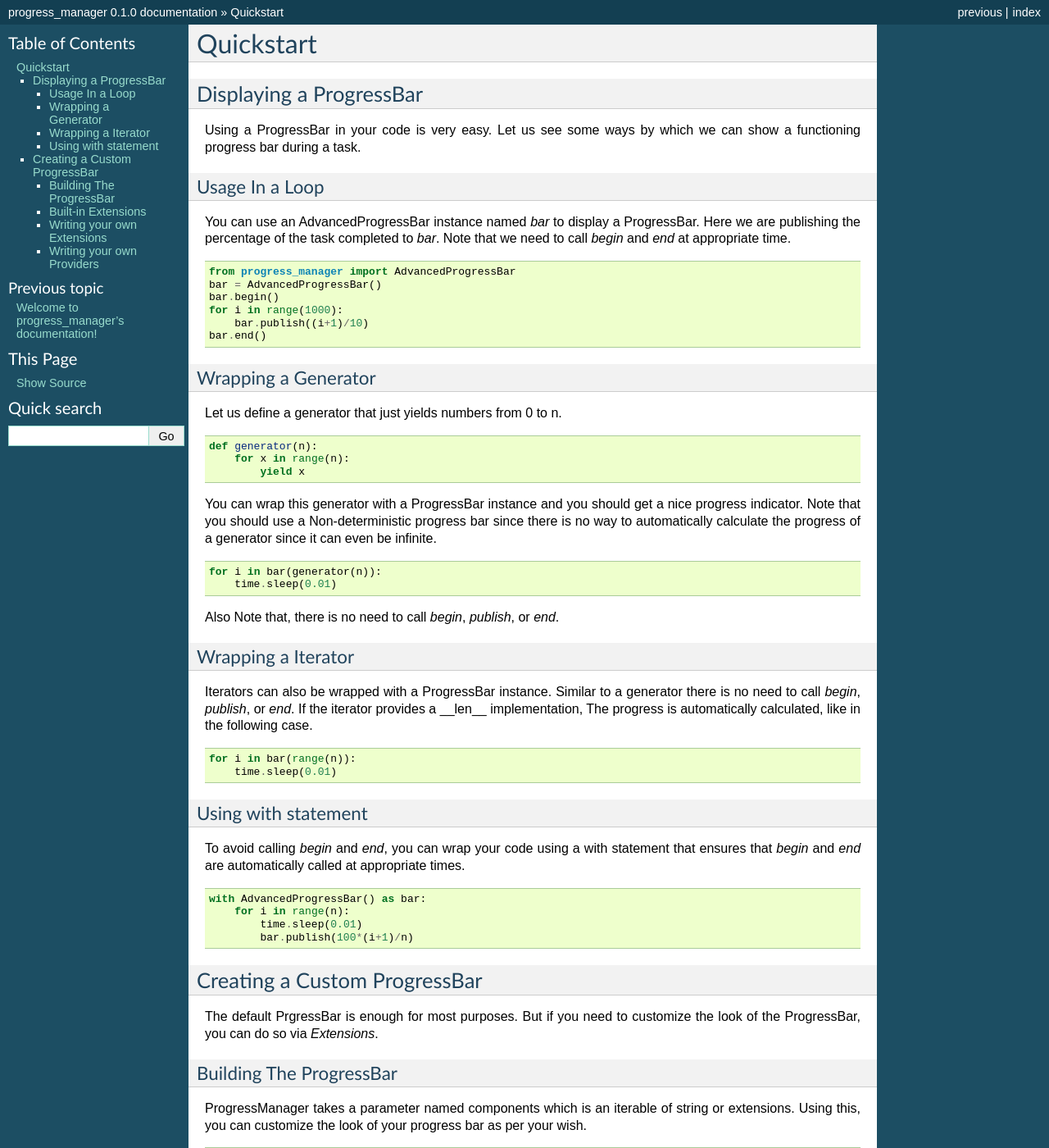
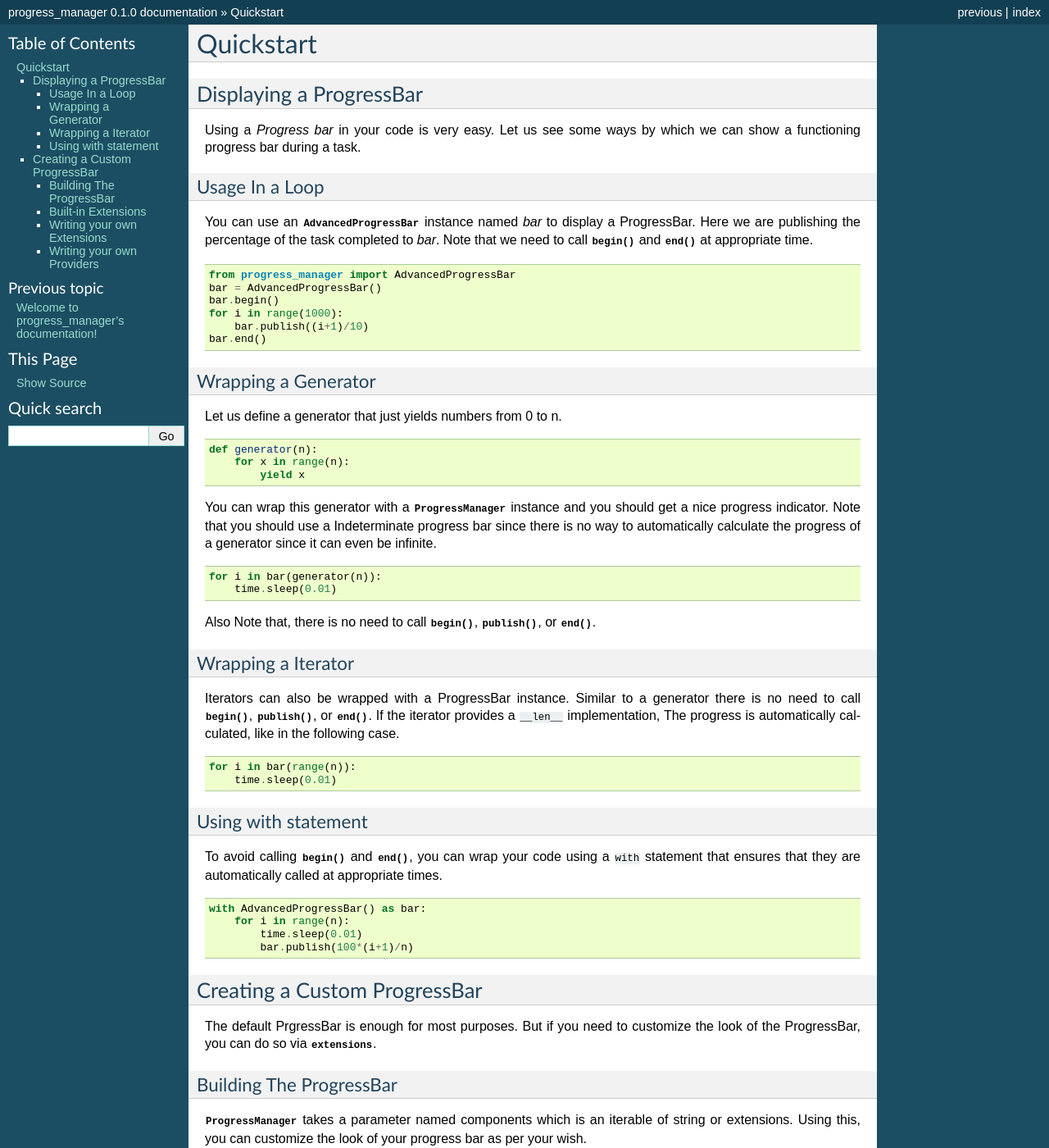
Before and after one commit to pri22296/progressindicator, a Sphinx documentation site: the page built from docs/quickstart.rst, in a window 1280 px wide and 1400 px high. Shown: the whole window at 82% size. Built offline with Sphinx 7.4.7, drawn with Linux system fonts in a browser that asks for light colours; pages that are not in the unit, such as notebooks, are missing from menus; some of the changed lines change nothing that is shown; some of the changed text lies outside the part shown.

Commit message:
updated docs

```diff
--- a/docs/conf.py
+++ b/docs/conf.py
@@ -62,6 +62,12 @@ master_doc = 'index'
 project = 'progress_manager'
 copyright = '2017, Priyam Singh'
 author = 'Priyam Singh'
+description = 'Command line Progress Bar library for python 3.'
+
+# Use |project| is rst files to refer to Name of Project
+rst_epilog = """
+.. |project| replace:: {}
+""".format(project)
 
 # The version info for the project you're documenting, acts as replacement for
 # |version| and |release|, also used in various other places throughout the
@@ -140,8 +146,8 @@ latex_elements = {
 # (source start file, target name, title,
 #  author, documentclass [howto, manual, or own class]).
 latex_documents = [
-    (master_doc, 'progress_manager.tex', 'progress\\_manager Documentation',
-     'Priyam Singh', 'manual'),
+    (master_doc, '{}.tex'.format(project), '{} Documentation'.format(project),
+     author, 'manual'),
 ]
 
 
@@ -150,7 +156,7 @@ latex_documents = [
 # One entry per manual page. List of tuples
 # (source start file, name, description, authors, manual section).
 man_pages = [
-    (master_doc, 'progress_manager', 'progress_manager Documentation',
+    (master_doc, project, '{} Documentation'.format(project),
      [author], 1)
 ]
 
@@ -161,7 +167,7 @@ man_pages = [
 # (source start file, target name, title, author,
 #  dir menu entry, description, category)
 texinfo_documents = [
-    (master_doc, 'progress_manager', 'progress_manager Documentation',
-     author, 'progress_manager', 'One line description of project.',
+    (master_doc, project, '{} Documentation'.format(project),
+     author, project, description,
      'Miscellaneous'),
 ]
--- a/docs/quickstart.rst
+++ b/docs/quickstart.rst
@@ -6,16 +6,19 @@ Quickstart
 Displaying a ProgressBar
 =========================================================================
 
-Using a ProgressBar in your code is very easy. Let us see some ways by
+Using a `Progress bar` in your code is very easy. Let us see some ways by
 which we can show a functioning progress bar during a task.
 
 -------------------------------------------------------------------------
 Usage In a Loop
 -------------------------------------------------------------------------
 
-You can use an AdvancedProgressBar instance named `bar` to display a
-ProgressBar. Here we are publishing the percentage of the task completed
-to `bar`. Note that we need to call `begin` and `end` at appropriate time.
+You can use an :class:`~.AdvancedProgressBar` instance named
+`bar` to display a ProgressBar. Here we are publishing the percentage of
+the task completed to `bar`. Note that we need to call
+:meth:`~.ProgressManager.begin` and
+:meth:`~.ProgressManager.end` at appropriate time.
+
 
 .. code:: python
 
@@ -38,25 +41,27 @@ Let us define a generator that just yields numbers from 0 to n.
        for x in range(n):
            yield x
 
-You can wrap this generator with a ProgressBar instance and you should
-get a nice progress indicator. Note that you should use a Non-deterministic
-progress bar since there is no way to automatically calculate the progress
-of a generator since it can even be infinite.
+You can wrap this generator with a :class:`~.ProgressManager` instance and
+you should get a nice progress indicator. Note that you should use a
+Indeterminate progress bar since there is no way to automatically
+calculate the progress of a generator since it can even be infinite.
 
 .. code:: python
 
    for i in bar(generator(n)):
        time.sleep(0.01)
 
-Also Note that, there is no need to call `begin`, `publish`, or `end`.
+Also Note that, there is no need to call :meth:`~.ProgressManager.begin`,
+:meth:`~.ProgressManager.publish`, or :meth:`~.ProgressManager.end`.
 
 -------------------------------------------------------------------------
 Wrapping a Iterator
 -------------------------------------------------------------------------
 
 Iterators can also be wrapped with a ProgressBar instance. Similar to a
-generator there is no need to call `begin`, `publish`, or `end`. If the
-iterator provides a __len__ implementation, The progress is automatically
+generator there is no need to call :meth:`~.ProgressManager.begin`,
+:meth:`~.ProgressManager.publish`, or :meth:`~.ProgressManager.end`. If the
+iterator provides a ``__len__`` implementation, The progress is automatically
 calculated, like in the following case.
 
 .. code:: python
@@ -68,8 +73,9 @@ calculated, like in the following case.
 Using with statement
 -------------------------------------------------------------------------
 
-To avoid calling `begin` and `end`, you can wrap your code using a with
-statement that ensures that `begin` and `end` are automatically called
+To avoid calling :meth:`~.ProgressManager.begin` and
+:meth:`~.ProgressManager.end`, you can wrap your code using a ``with``
+statement that ensures that they are automatically called
 at appropriate times.
 
 .. code:: python
@@ -85,15 +91,15 @@ Creating a Custom ProgressBar
 =========================================================================
 
 The default PrgressBar is enough for most purposes. But if you need to
-customize the look of the ProgressBar, you can do so via `Extensions`.
+customize the look of the ProgressBar, you can do so via :mod:`~.extensions`.
 
 -------------------------------------------------------------------------
 Building The ProgressBar
 -------------------------------------------------------------------------
 
-ProgressManager takes a parameter named components which is an iterable
-of string or extensions. Using this, you can customize the look of your
-progress bar as per your wish.
+:class:`.ProgressManager` takes a parameter named components which is an
+iterable of string or extensions. Using this, you can customize the look
+of your progress bar as per your wish.
 
 .. code:: python
 
@@ -108,16 +114,16 @@ Built-in Extensions
 A large number of extensions are provided by default. More details on them
 can be found in the API Reference.
 
-* :class:`~progress_manager.extensions.Bar`
-* :class:`~progress_manager.extensions.BouncingBar`
-* :class:`~progress_manager.extensions.Ellipses`
-* :class:`~progress_manager.extensions.Alternator`
-* :class:`~progress_manager.extensions.Spinner`
-* :class:`~progress_manager.extensions.Loader`
-* :class:`~progress_manager.extensions.Timer`
-* :class:`~progress_manager.extensions.ETA`
-* :class:`~progress_manager.extensions.Rate`
-* :class:`~progress_manager.extensions.Percentage`
+* :class:`~.extensions.Bar`
+* :class:`~.extensions.BouncingBar`
+* :class:`~.extensions.Ellipses`
+* :class:`~.extensions.Alternator`
+* :class:`~.extensions.Spinner`
+* :class:`~.extensions.Loader`
+* :class:`~.extensions.Timer`
+* :class:`~.extensions.ETA`
+* :class:`~.extensions.Rate`
+* :class:`~.extensions.Percentage`
 
 -------------------------------------------------------------------------
 Writing your own Extensions
@@ -125,13 +131,13 @@ Writing your own Extensions
 
 Although the extensions provided by default should be enough, but you can
 always create your own extensions by subclassing
-`progress_manager.base.BaseExtension`. More detail on this can be found
+:class:`~.BaseExtension`. More detail on this can be found
 in the API Reference.
 
-Every extension should call the `__init__` method of the BaseExtension
-class by passing a list of strings as `requirements`. The strings which
-can be passed are known as tags. Following is the list of all supported
-tags.
+Every extension should call the :meth:`~.BaseExtension.__init__` method
+of the `BaseExtension` class by passing a list of strings as
+``requirements``. The strings which can be passed are known as tags.
+Following is the list of all supported tags.
 
 * value
 * max_value
@@ -147,17 +153,20 @@ tags.
 * rate
 
 You can then override several event methods of
-:class:`~progress_manager.base.BaseExtension`, such as `on_begin`,
-`on_update`, `on_validated`, `on_invalidated`, `on_end` to suit your
-needs. In each of these methods you recieve a list of values
-corresponding to the requirements you passed in the `__init__` method.
-Note that `on_validated` and `on_invalidated` are called by the default
-implementation of `on_update`. If you override `on_update`, those methods
-will no longer be called unless you call them explicitly.
-In general, you should use `on_validated` and `on_invalidated` for
-most of the purposes.
+:class:`~.BaseExtension`, such as :meth:`~.BaseExtension.on_begin`,
+:meth:`~.BaseExtension.on_update`, :meth:`~.BaseExtension.on_validated`,
+:meth:`~.BaseExtension.on_invalidated`, :meth:`~.BaseExtension.on_end`
+to suit your needs. In each of these methods you recieve a list of values
+corresponding to the requirements you passed in the
+:meth:`~.BaseExtension.__init__` method. Note that
+:meth:`~.BaseExtension.on_validated` and :meth:`~.BaseExtension.on_invalidated`
+are called by the default implementation of :meth:`~.BaseExtension.on_update`.
+If you override :meth:`~.BaseExtension.on_update`, those methods will no
+longer be called unless you call them explicitly. In general, you should use
+:meth:`~.BaseExtension.on_validated` and :meth:`~.BaseExtension.on_invalidated`
+for most of the purposes.
 To set the string that is to be displayed by your extension, just call
-the `set_value` method from your extension
+the :meth:`~.BaseExtension.set_value` method from your extension.
 
 -------------------------------------------------------------------------
 Writing your own Providers
@@ -168,10 +177,10 @@ built-in tags? You can also create Custom Providers to calculate values
 and specify a new tag for them that can be used by other extensions.
 
 Creating a provider is similar to creating an extension. But note that,
-instead of `on_update`, here we can override `on_publish`. Also the
-__init__ method does not take update_interval as a parameter, Instead
-it takes a parameter `tag` which takes a string. Rest of api is same.
-The tag should not collide with any built-in tag.
+instead of ``on_update``, here we can override :meth:`~.BaseProvider.on_publish`.
+Also the :meth:`~.BaseProvider.__init__` method does not take ``update_interval``
+as a parameter, Instead it takes a parameter ``tag`` which takes a string.
+Rest of api is same. The tag should not collide with any built-in tag.
 Prior to using a provider you need to register it. To register,
-just call the `register_provider` method of the ProgressManager class
-and pass it an instance of your provider.
+just call the :meth:`~.ProgressManager.register_provider` method of the
+`ProgressManager` class and pass it an instance of your provider.
```
